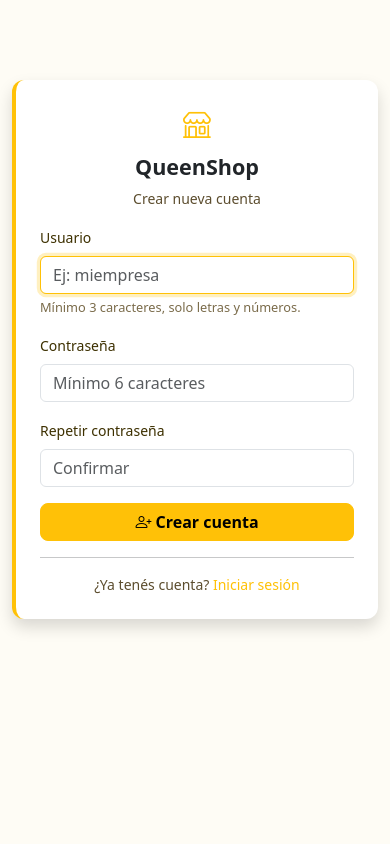
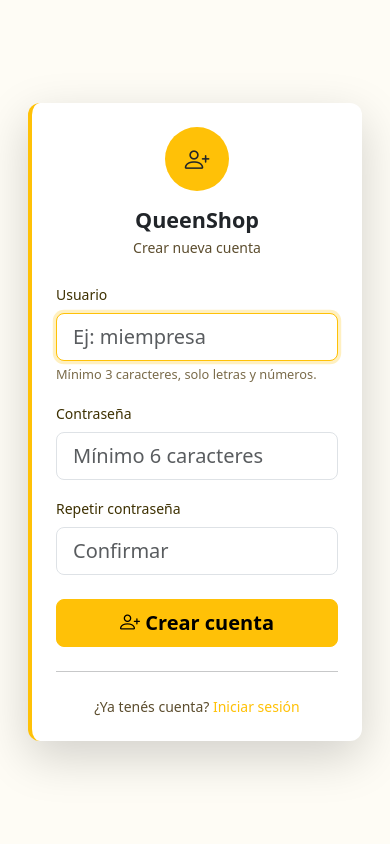
Before and after one commit to andresespinosa171-cyber/queenshop, a PHP site: page /register in a window 390 px wide. Run offline with PHP 8.4, Linux system fonts and the light colour scheme.

Commit message:
feat: vertically centered auth pages with better mobile UX
- Auth layout: flexbox vertical centering (min-vh-100 + align-items-center)
- Flash messages: absolute position to stay top while content is centered
- Login/Register: form-control-lg inputs for easier touch targets
- Card padding: p-4 p-md-5 for proportional spacing on all screens
- Logo: circular yellow badge with icon instead of plain icon
- Responsive card max-width: 420px centered on any screen size
- Password field: mb-4 on submit fields for better visual hierarchy
- viewport: maximum-scale=1.0 for auth pages (prevent zoom on form inputs)

```diff
--- a/app/views/auth/layout.php
+++ b/app/views/auth/layout.php
@@ -2,16 +2,16 @@
 <html lang="es" data-bs-theme="light">
 <head>
     <meta charset="UTF-8">
-    <meta name="viewport" content="width=device-width, initial-scale=1.0">
+    <meta name="viewport" content="width=device-width, initial-scale=1.0, maximum-scale=1.0, user-scalable=no">
     <title><?= htmlspecialchars($title ?? 'QueenShop') ?> — QueenShop</title>
     <link href="https://cdn.jsdelivr.net/npm/bootstrap@5.3.3/dist/css/bootstrap.min.css" rel="stylesheet">
     <link href="https://cdn.jsdelivr.net/npm/bootstrap-icons@1.11.3/font/bootstrap-icons.min.css" rel="stylesheet">
     <link href="/assets/css/style.css" rel="stylesheet">
 </head>
-<body>
+<body class="d-flex flex-column min-vh-100">
 
     <!-- ─── Flash Messages ─────────────────────────────────── -->
-    <div class="container mt-3">
+    <div class="container mt-3 position-absolute top-0 start-50 translate-middle-x z-3" style="max-width: 480px;">
         <?php if (session_has('success')): ?>
             <div class="alert alert-success alert-dismissible fade show d-flex align-items-center gap-2 border-0 shadow-sm">
                 <i class="bi bi-check-circle-fill fs-5"></i>
@@ -28,8 +28,8 @@
         <?php endif; ?>
     </div>
 
-    <!-- ─── Page Content ───────────────────────────────────── -->
-    <main class="container mt-3 mb-5">
+    <!-- ─── Page Content (vertically centered) ─────────────── -->
+    <main class="flex-grow-1 d-flex align-items-center justify-content-center px-3 py-4">
         <?= $content ?>
     </main>
 
--- a/app/views/auth/register.php
+++ b/app/views/auth/register.php
@@ -1,34 +1,40 @@
-<div class="row justify-content-center mt-5">
-    <div class="col-12 col-sm-10 col-md-6 col-lg-4">
-        <div class="card shadow border-warning">
-            <div class="card-body p-4 text-center">
-                <i class="bi bi-shop fs-1 text-warning"></i>
-                <h4 class="fw-bold mt-2">QueenShop</h4>
-                <p class="text-muted small">Crear nueva cuenta</p>
+<div class="row justify-content-center w-100" style="max-width: 420px;">
+    <div class="col-12">
+        <div class="card shadow-lg border-warning">
+            <div class="card-body p-4 p-md-5 text-center">
+                <!-- Logo -->
+                <div class="mb-3">
+                    <span class="d-inline-flex align-items-center justify-content-center rounded-circle bg-warning"
+                          style="width: 64px; height: 64px;">
+                        <i class="bi bi-person-plus fs-2 text-dark"></i>
+                    </span>
+                </div>
+                <h4 class="fw-bold mb-1">QueenShop</h4>
+                <p class="text-muted small mb-4">Crear nueva cuenta</p>
 
                 <form method="POST" action="/register" class="text-start">
                     <div class="mb-3">
                         <label class="form-label small fw-medium">Usuario</label>
-                        <input type="text" name="username" class="form-control" placeholder="Ej: miempresa" required minlength="3" maxlength="50" autofocus>
+                        <input type="text" name="username" class="form-control form-control-lg" placeholder="Ej: miempresa" required minlength="3" maxlength="50" autofocus>
                         <div class="form-text">Mínimo 3 caracteres, solo letras y números.</div>
                     </div>
                     <div class="mb-3">
                         <label class="form-label small fw-medium">Contraseña</label>
-                        <input type="password" name="password" class="form-control" placeholder="Mínimo 6 caracteres" required minlength="6">
+                        <input type="password" name="password" class="form-control form-control-lg" placeholder="Mínimo 6 caracteres" required minlength="6">
                     </div>
-                    <div class="mb-3">
+                    <div class="mb-4">
                         <label class="form-label small fw-medium">Repetir contraseña</label>
-                        <input type="password" name="confirm_password" class="form-control" placeholder="Confirmar" required minlength="6">
+                        <input type="password" name="confirm_password" class="form-control form-control-lg" placeholder="Confirmar" required minlength="6">
                     </div>
-                    <button type="submit" class="btn btn-warning w-100 fw-bold">
+                    <button type="submit" class="btn btn-warning btn-lg w-100 fw-bold">
                         <i class="bi bi-person-plus"></i> Crear cuenta
                     </button>
                 </form>
 
-                <hr class="my-3">
+                <hr class="my-4">
                 <p class="small text-muted mb-0">
                     ¿Ya tenés cuenta?
-                    <a href="/login" class="fw-medium">Iniciar sesión</a>
+                    <a href="/login" class="fw-medium text-decoration-none">Iniciar sesión</a>
                 </p>
             </div>
         </div>
```
Also changed, not shown: _AI_CONTEXT.md (+1 -1 lines), app/views/auth/login.php (+19 -13 lines).
